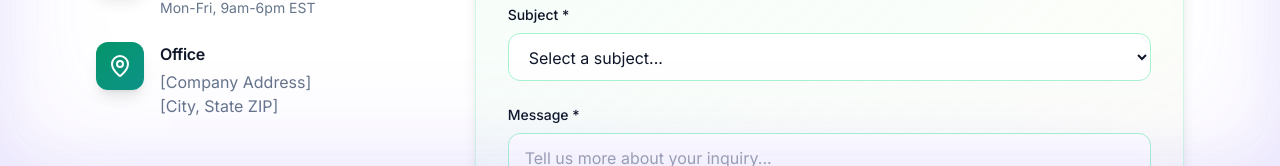
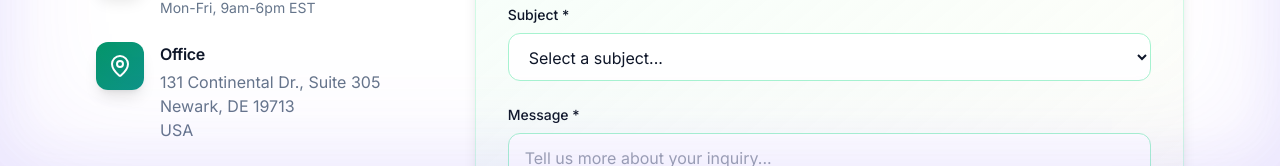
Before and after one commit to kishoremk05/bnplWebsite, a React (Vite) app: page /contact in a window 1280 px wide. Shown: the part 634-800 px from the top of the page. Built offline with nearby package versions, Linux system fonts and the light colour scheme; no server answers; the HTML template or start-up script is replaced by a standard one.

Commit message:
added the faq 18 years change and then the commision

```diff
--- a/src/pages/Contact.tsx
+++ b/src/pages/Contact.tsx
@@ -95,8 +95,9 @@ const Contact = () => {
                       <div>
                         <h3 className="font-semibold mb-1">Office</h3>
                         <p className="text-muted-foreground">
-                          [Company Address]<br />
-                          [City, State ZIP]
+                          131 Continental Dr., Suite 305<br />
+                          Newark, DE 19713<br />
+                          USA
                         </p>
                       </div>
                     </div>
--- a/src/pages/FAQ.tsx
+++ b/src/pages/FAQ.tsx
@@ -14,7 +14,7 @@ const FAQ = () => {
     shoppers: [
       { q: "How does Veridian work?", a: "Veridian allows you to split your purchase into 4 equal, interest-free payments. Pay 25% at checkout, then the remaining 75% over 4 weeks." },
       { q: "Is there a credit check?", a: "We perform a soft credit check that won't affect your credit score. This helps us verify your eligibility without impacting your credit." },
-      { q: "What do I need to sign up?", a: "You'll need to be 21 years or older, have a valid ID, a US bank account and a debit or credit card." },
+      { q: "What do I need to sign up?", a: "You'll need to be 18 years or older, have a valid ID, a US bank account and a debit or credit card." },
       { q: "Are there any fees?", a: "No! Veridian is completely free for shoppers when you pay on time. There are no interest charges or hidden fees." },
       { q: "What happens if I miss a payment?", a: "We'll send you reminders before each payment is due. If you miss a payment, please contact us immediately to avoid any late fees." }
     ],
--- a/src/pages/Register.tsx
+++ b/src/pages/Register.tsx
@@ -19,7 +19,7 @@ const customerBenefits = [
 ];
 
 const merchantBenefits = [
-  "Increase sales by 40%",
+  "Increase sales by 30%",
   "Zero risk for you",
   "Easy integration",
 ];
```
